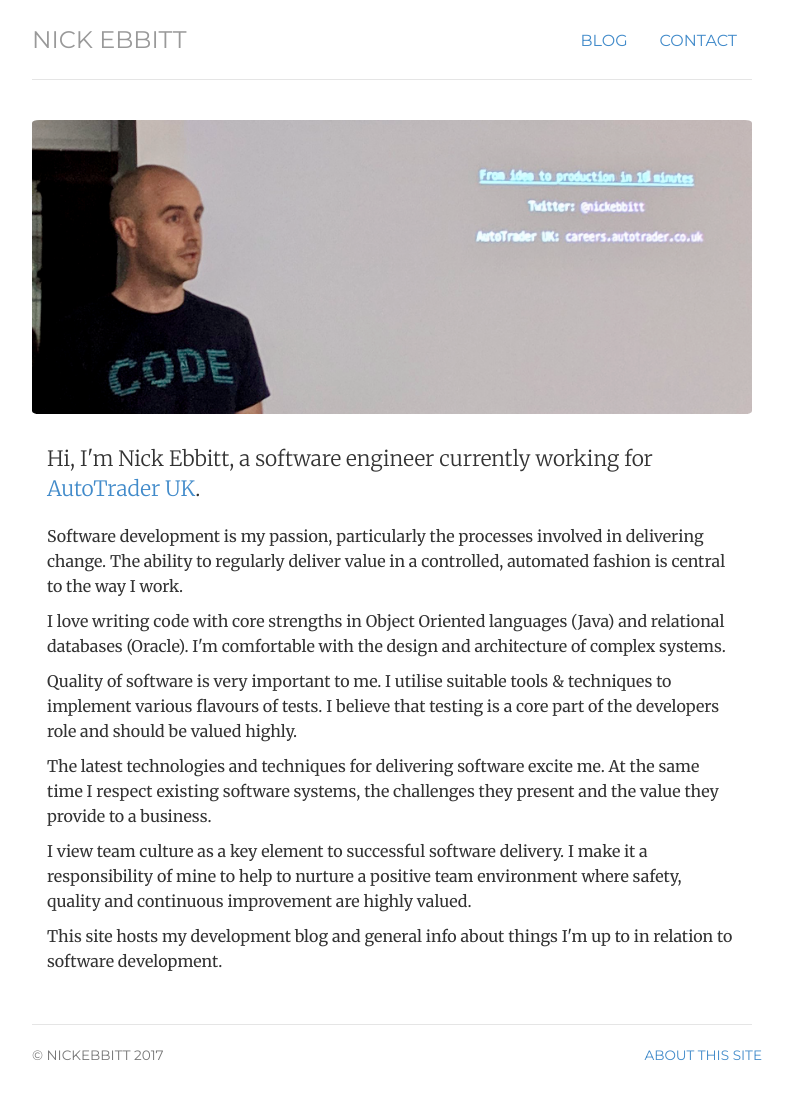
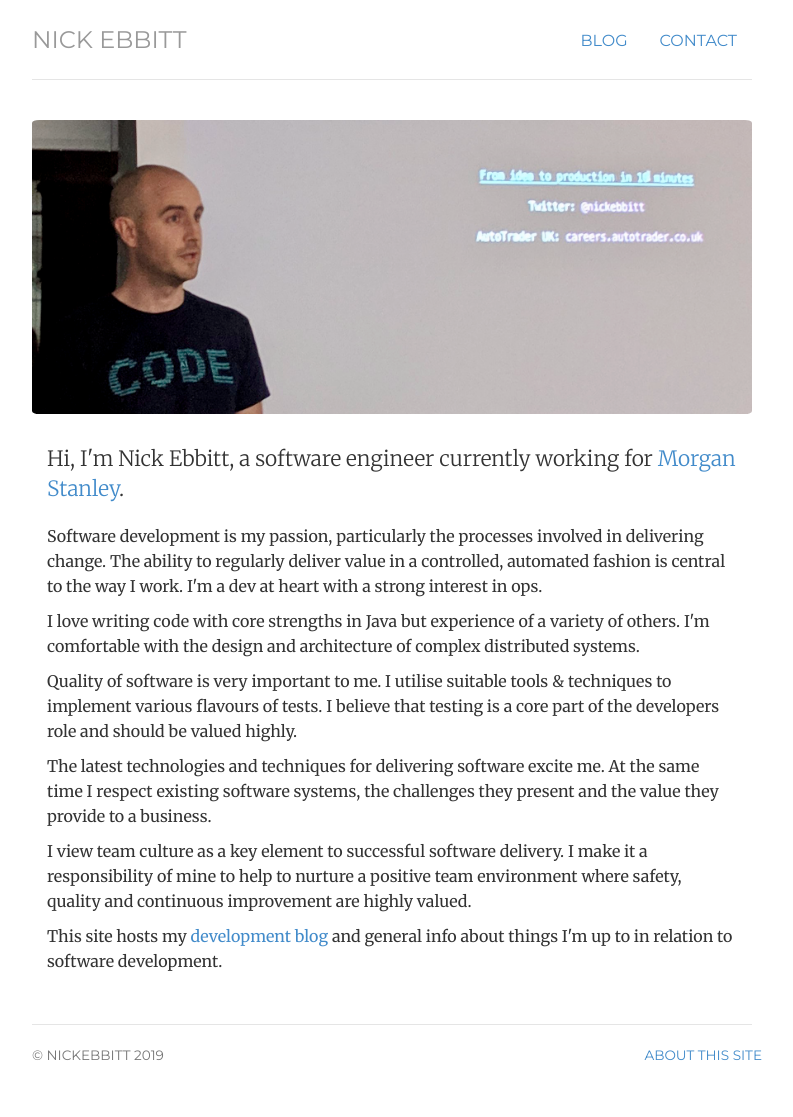
Before and after one commit to nickebbitt/nickebbitt.github.io, a Jekyll site: the page built from index.html, in a window 1280 px wide. Shown: the whole page, without its empty margins (248-1041 px from the left). Built offline with Jekyll 4.4.1, drawn with Linux system fonts in a browser that asks for light colours.

Commit message:
Update bio etc.

```diff
--- a/_includes/bio.html
+++ b/_includes/bio.html
@@ -1,5 +1,5 @@
-<p>Software development is my passion, particularly the processes involved in delivering change. The ability to regularly deliver value in a controlled, automated fashion is central to the way I work.</p>
-<p>I love writing code with core strengths in Object Oriented languages (Java) and relational databases (Oracle). I'm comfortable with the design and architecture of complex systems.</p>
+<p>Software development is my passion, particularly the processes involved in delivering change. The ability to regularly deliver value in a controlled, automated fashion is central to the way I work. I'm a dev at heart with a strong interest in ops.</p>
+<p>I love writing code with core strengths in Java but experience of a variety of others. I'm comfortable with the design and architecture of complex distributed systems.</p>
 <p>Quality of software is very important to me. I utilise suitable tools & techniques to implement various flavours of tests. I believe that testing is a core part of the developers role and should be valued highly.</p>
 <p>The latest technologies and techniques for delivering software excite me. At the same time I respect existing software systems, the challenges they present and the value they provide to a business.</p>
 <p>I view team culture as a key element to successful software delivery. I make it a responsibility of mine to help to nurture a positive team environment where safety, quality and continuous improvement are highly valued.</p>
--- a/_includes/footer.html
+++ b/_includes/footer.html
@@ -2,7 +2,7 @@
 	<div class="row">
 		<div class="col-sm-8" style="width: 760px">
 				<p>
-					<small>&copy; nickebbitt 2017</small>
+					<small>&copy; nickebbitt 2019</small>
 					<span style="float:right;">
 						<small><a href="/about" title="About this site">About this site</a></small>
 					</span></p>
--- a/index.html
+++ b/index.html
@@ -9,11 +9,11 @@ description: Nick Ebbitt is a Software Engineer living and working in Manchester
    <img  class="img-responsive avatar" alt="Nick Ebbitt" src="img/nickebbitt.png">
    <div itemscope itemtype="http://data-vocabulary.org/Person" class="col-sm-12">
       <p class="lead">Hi, I'm <span itemprop="name">Nick Ebbitt</span>, a software engineer currently
-			working for <a href="https://careers.autotrader.co.uk/">AutoTrader UK</a>.</p>
+			working for <a href="https://www.morganstanley.com/">Morgan Stanley</a>.</p>
 
 		{% include bio.html %}
 
-      <p>This site hosts my development blog and general info about things I'm up to in relation to software development.</p>
+      <p>This site hosts my <a href="blog">development blog</a> and general info about things I'm up to in relation to software development.</p>
    </div>
 </div>
 <!-- </div> -->
```
